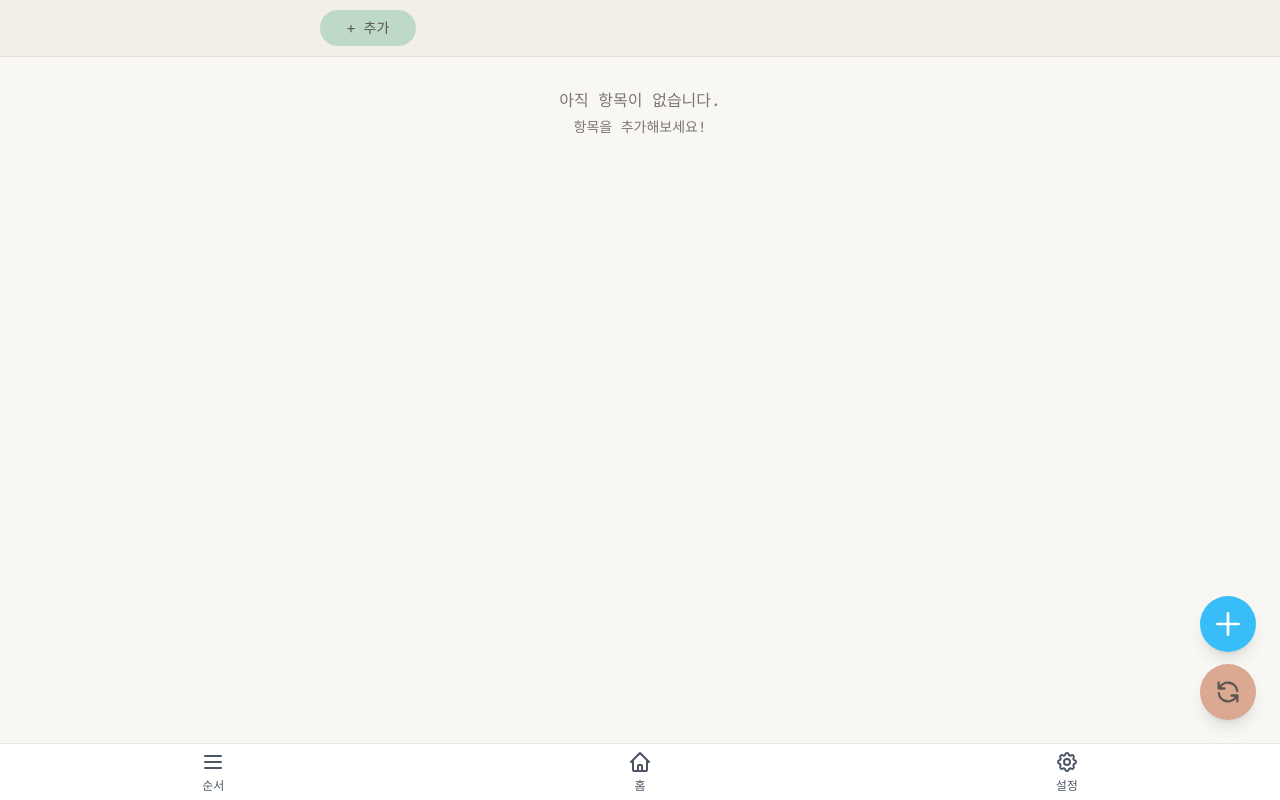
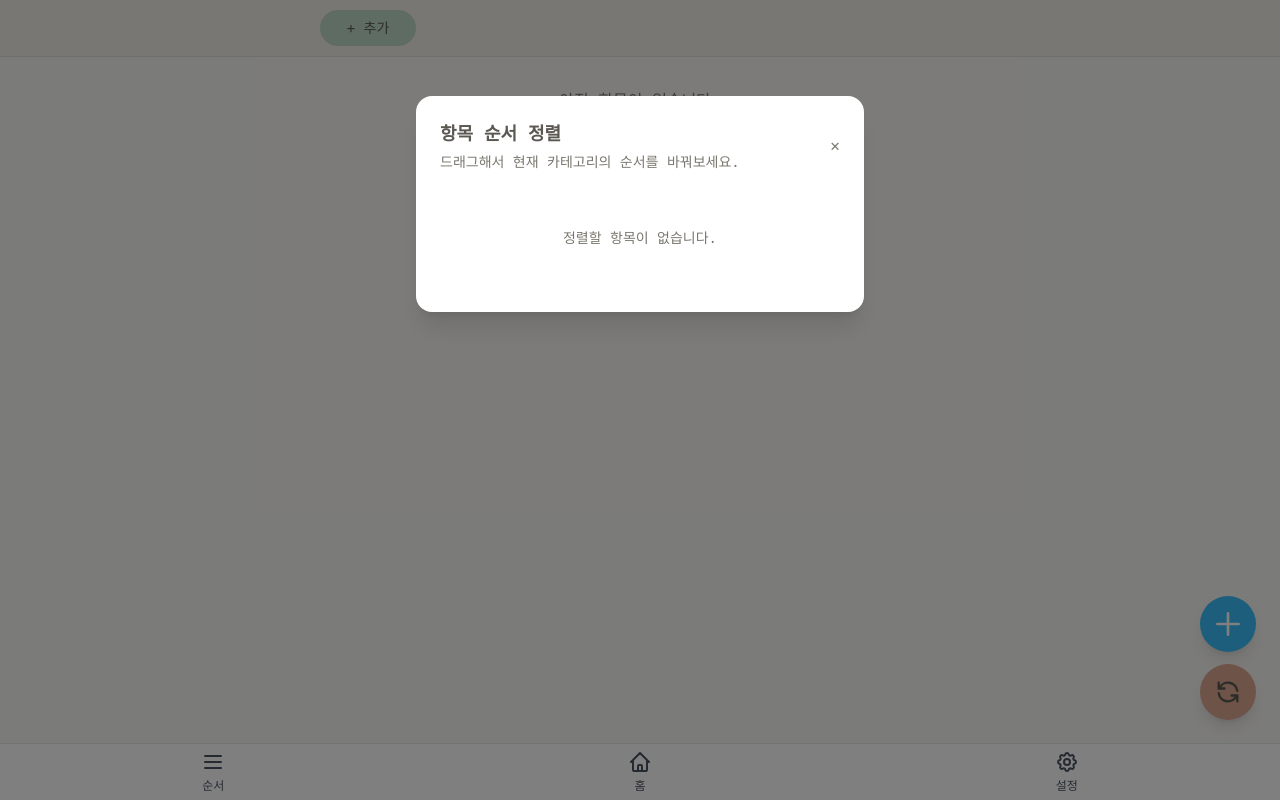
Before and after one commit to U-Keun/tickly, a SvelteKit app: page / in a window 1280 px wide. Both pictures are taken after a click on the button "순서". Built offline with nearby package versions, Linux system fonts and the light colour scheme.

Commit message:
Make home button select default category

```diff
--- /dev/null
+++ b/src/components/ReorderItemsModal.svelte
@@ -0,0 +1,79 @@
+<script lang="ts">
+  import type { TodoItem } from '../types';
+  import DragDropList from './DragDropList.svelte';
+
+  interface Props {
+    show: boolean;
+    items: TodoItem[];
+    onItemsReorder: (items: TodoItem[]) => void;
+    onClose: () => void;
+  }
+
+  let { show, items = $bindable([]), onItemsReorder, onClose }: Props = $props();
+
+  function handleKeydown(event: KeyboardEvent) {
+    if (event.key === 'Escape') {
+      event.preventDefault();
+      onClose();
+    }
+  }
+</script>
+
+{#if show}
+  <div
+    class="fixed inset-0 bg-black/50 z-50 flex items-start justify-center overflow-y-auto"
+    style="padding-top: 12vh; padding-bottom: env(safe-area-inset-bottom, 0);"
+    role="dialog"
+    aria-modal="true"
+    aria-labelledby="reorder-title"
+    tabindex="0"
+    onclick={onClose}
+    onkeydown={handleKeydown}
+  >
+    <div
+      class="bg-white w-full max-w-md mx-4 rounded-2xl shadow-xl p-6"
+      onclick={(event) => event.stopPropagation()}
+    >
+      <div class="flex items-center justify-between mb-4">
+        <div>
+          <h3 id="reorder-title" class="text-lg font-semibold text-ink">항목 순서 정렬</h3>
+          <p class="text-sm text-ink-muted mt-1">드래그해서 현재 카테고리의 순서를 바꿔보세요.</p>
+        </div>
+        <button
+          class="text-ink-muted hover:text-ink"
+          type="button"
+          aria-label="닫기"
+          onclick={onClose}
+        >
+          ✕
+        </button>
+      </div>
+
+      {#if items.length === 0}
+        <div class="py-10 text-center text-ink-muted text-sm">
+          정렬할 항목이 없습니다.
+        </div>
+      {:else}
+        <DragDropList {items} onItemsReorder={onItemsReorder}>
+          {#snippet children(item)}
+            <div class="flex items-center gap-3 py-3 px-2">
+              <div class="drag-handle-zone cursor-grab text-ink-muted">
+                <svg class="w-5 h-5" fill="none" stroke="currentColor" viewBox="0 0 24 24">
+                  <path stroke-linecap="round" stroke-linejoin="round" stroke-width="2" d="M8 6h8M8 12h8M8 18h8" />
+                </svg>
+              </div>
+              <div class="flex-1 min-w-0">
+                <p class="text-sm font-medium text-ink truncate">
+                  {item.text}
+                </p>
+              </div>
+              {#if item.done}
+                <span class="text-xs text-green-600 font-medium">완료</span>
+              {/if}
+            </div>
+          {/snippet}
+        </DragDropList>
+      {/if}
+    </div>
+  </div>
+{/if}
--- a/src/routes/+page.svelte
+++ b/src/routes/+page.svelte
@@ -10,6 +10,7 @@
   import CategoryTabs from '../components/CategoryTabs.svelte';
   import ConfirmModal from '../components/ConfirmModal.svelte';
   import CategoryMenuModal from '../components/CategoryMenuModal.svelte';
+  import ReorderItemsModal from '../components/ReorderItemsModal.svelte';
   import IntroAnimation from '../components/IntroAnimation.svelte';
 
   // Core app state
@@ -22,6 +23,7 @@
   let showCategoryMenu = $state(false);
   let showDeleteCategoryConfirm = $state(false);
   let showAddItemModal = $state(false);
+  let showReorderModal = $state(false);
   let selectedCategoryForMenu = $state<Category | null>(null);
 
   // Safe area bottom padding (measured via JavaScript to avoid iOS WebView bug)
@@ -176,6 +178,15 @@
     }
   }
 
+  function handleItemsReorder(updatedItems: TodoItem[]) {
+    items = updatedItems;
+  }
+
+  async function handleHomeClick() {
+    if (categories.length === 0) return;
+    await selectCategory(categories[0].id);
+  }
+
   function measureSafeArea(): number {
     const testEl = document.createElement('div');
     testEl.style.cssText = 'position:fixed;bottom:0;height:env(safe-area-inset-bottom,0);visibility:hidden;pointer-events:none;';
@@ -278,6 +289,7 @@
       <button
         class="flex flex-col items-center justify-center flex-1 h-full text-gray-600 hover:text-gray-900"
         title="순서 바꾸기"
+        onclick={() => showReorderModal = true}
       >
         <svg class="w-6 h-6" fill="none" stroke="currentColor" viewBox="0 0 24 24">
           <path stroke-linecap="round" stroke-linejoin="round" stroke-width="2" d="M4 6h16M4 12h16M4 18h16" />
@@ -289,6 +301,7 @@
       <button
         class="flex flex-col items-center justify-center flex-1 h-full text-gray-600 hover:text-gray-900"
         title="홈"
+        onclick={handleHomeClick}
       >
         <svg class="w-6 h-6" fill="none" stroke="currentColor" viewBox="0 0 24 24">
           <path stroke-linecap="round" stroke-linejoin="round" stroke-width="2" d="M3 12l2-2m0 0l7-7 7 7M5 10v10a1 1 0 001 1h3m10-11l2 2m-2-2v10a1 1 0 01-1 1h-3m-6 0a1 1 0 001-1v-4a1 1 0 011-1h2a1 1 0 011 1v4a1 1 0 001 1m-6 0h6" />
@@ -342,6 +355,13 @@
     onCancel={() => showAddItemModal = false}
   />
 
+  <ReorderItemsModal
+    show={showReorderModal}
+    {items}
+    onItemsReorder={handleItemsReorder}
+    onClose={() => showReorderModal = false}
+  />
+
   <!-- Reset Confirmation Modal -->
   <ConfirmModal
     show={showResetConfirm}
```
